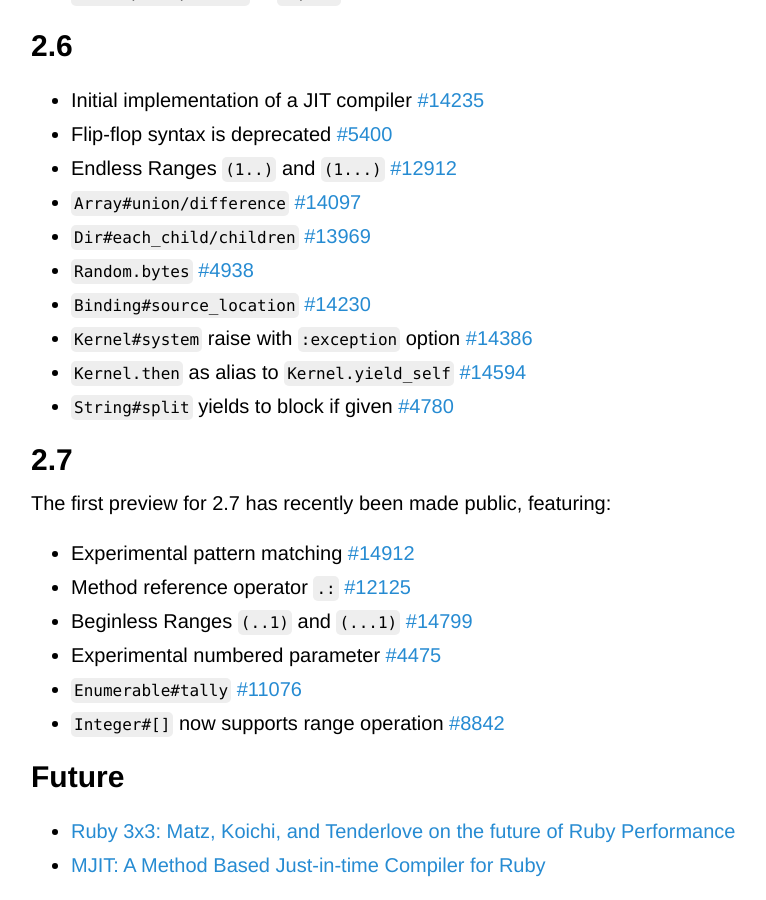
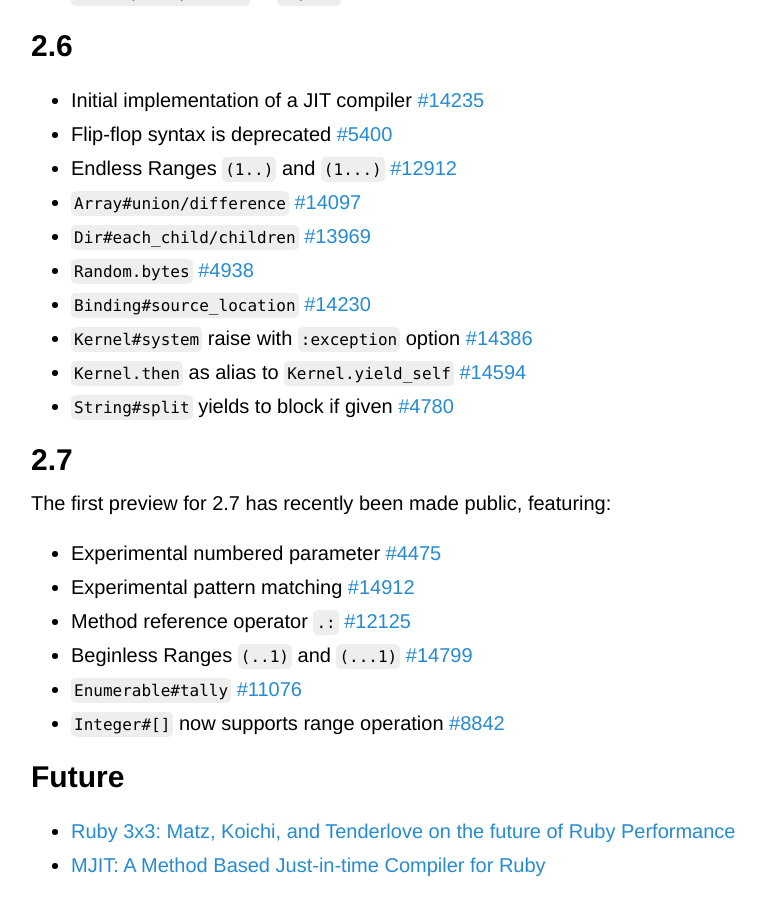
Before and after one commit to Maumagnaguagno/maumagnaguagno.github.io, a Jekyll site: the page built from ruby-versions.md, in a window 1280 px wide and 900 px high, scrolled down 2621 px. Shown: the whole window, without its empty margins (229-995 px from the left). Built offline with Jekyll 4.4.1, drawn with Linux system fonts in a browser that asks for light colours; our own code applies the rules of GitHub Pages for plain Markdown files.

```diff
--- a/ruby-versions.md
+++ b/ruby-versions.md
@@ -90,10 +90,10 @@ This is a reminder of how Ruby evolved through time.
 
 ## 2.7
 The first preview for 2.7 has recently been made public, featuring:
+- Experimental numbered parameter [#4475](https://bugs.ruby-lang.org/issues/4475)
 - Experimental pattern matching [#14912](https://bugs.ruby-lang.org/issues/14912)
 - Method reference operator ``.:`` [#12125](https://bugs.ruby-lang.org/issues/12125)
 - Beginless Ranges ``(..1)`` and ``(...1)`` [#14799](https://bugs.ruby-lang.org/issues/14799)
-- Experimental numbered parameter [#4475](https://bugs.ruby-lang.org/issues/4475)
 - ``Enumerable#tally`` [#11076](https://bugs.ruby-lang.org/issues/11076)
 - ``Integer#[]`` now supports range operation [#8842](https://bugs.ruby-lang.org/issues/8842)
 
```
